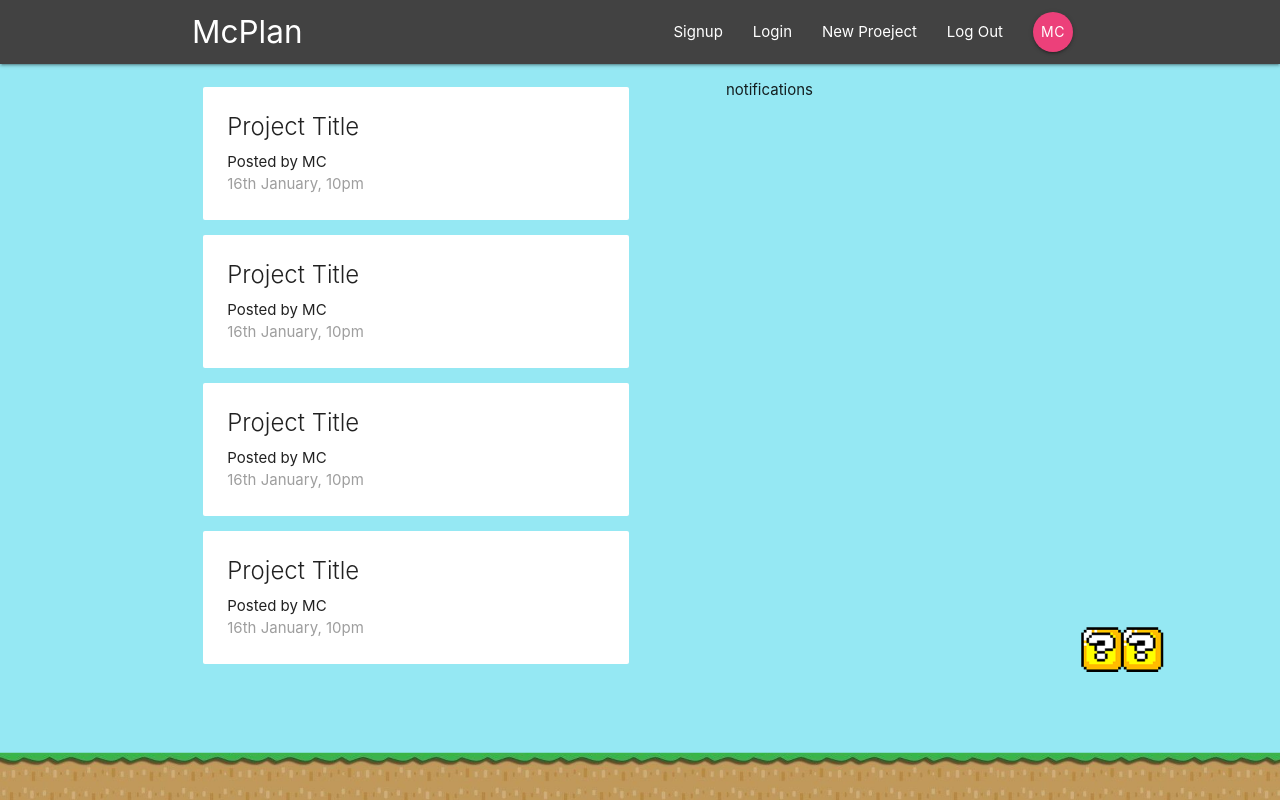
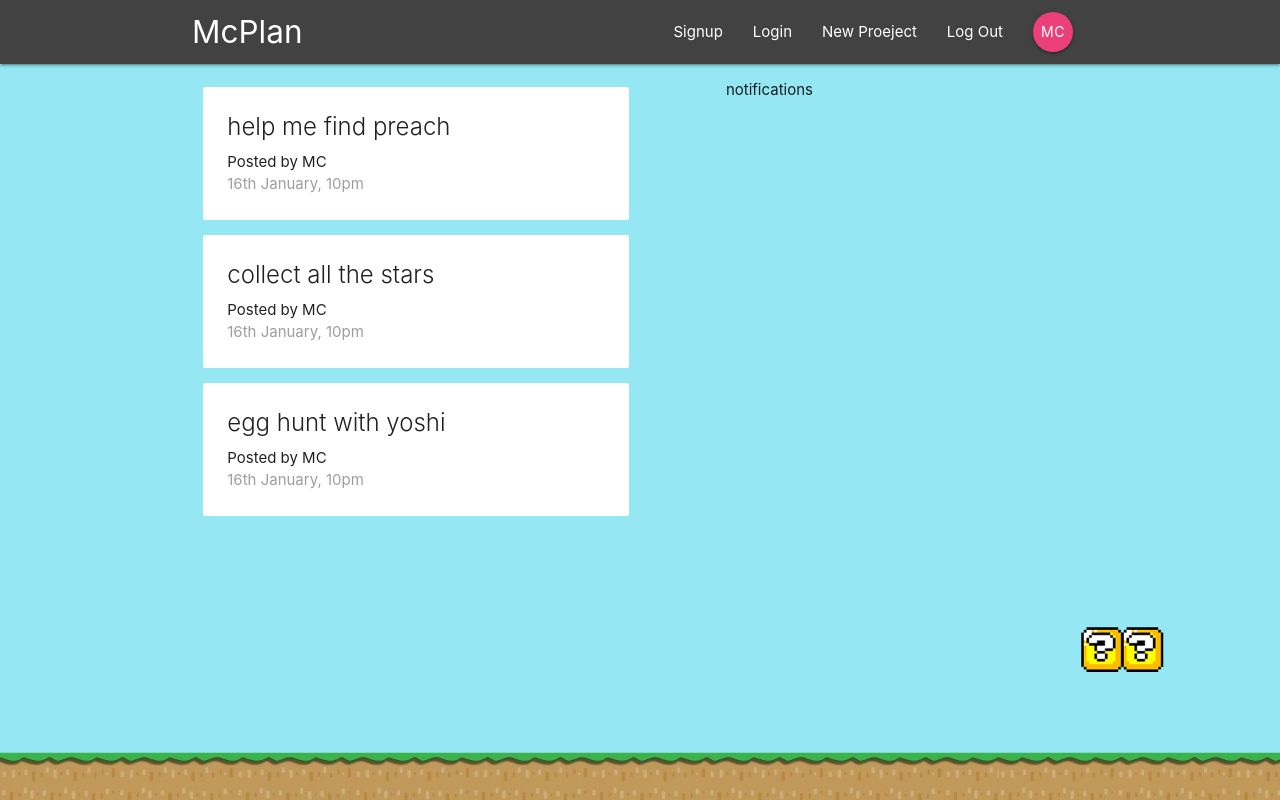
Before and after one commit to msc007/McPlanner, a React (Create React App) app: page / in a window 1280 px wide. Built offline with nearby package versions, Linux system fonts and the light colour scheme.

Commit message:
title in project summary with dummy state done

```diff
--- a/src/App.js
+++ b/src/App.js
@@ -1,4 +1,4 @@
-import React, { Component } from 'react';
+import React, { Component } from 'react'
 import { BrowserRouter, Switch, Route } from 'react-router-dom'
 import Navbar from './components/layout/Navbar'
 import Dashboard from './components/dashboard/Dashboard'
--- a/src/components/dashboard/Dashboard.js
+++ b/src/components/dashboard/Dashboard.js
@@ -1,14 +1,18 @@
 import React, { Component } from 'react'
 import Notifications from './Notifications'
 import ProjectList from '../projects/ProjectList'
+import { connect } from 'react-redux'
 
-export default class Dashboard extends Component {
+class Dashboard extends Component {
   render() {
+		//console.log(this.props);
+		const { projects } = this.props;
+
     return (
       <div className="dashboard container">
 				<div className="row">
 					<div className="col s12 m6">
-						<ProjectList />
+						<ProjectList projects={projects}/>
 					</div>
 					<div className="col s12 m5 offset-m1">
 						<Notifications />
@@ -18,3 +22,13 @@ export default class Dashboard extends Component {
     )
   }
 }
+
+//attach state projects to this component's projects property
+const mapStateToProps = (state) => {
+	return {
+		projects: state.project.projects
+	}
+}
+
+//connect Dashboard to high-order component
+export default connect(mapStateToProps)(Dashboard);
--- a/src/components/projects/ProjectList.js
+++ b/src/components/projects/ProjectList.js
@@ -1,13 +1,14 @@
 import React from 'react'
 import ProjectSummary from './ProjectSummary'
 
-export default function ProjectList() {
+export default function ProjectList({projects}) {
 	return (
 		<div className="project-list section">
-			<ProjectSummary />
-			<ProjectSummary />
-			<ProjectSummary />
-			<ProjectSummary />
+			{ projects && projects.map(project => {
+				return (
+					<ProjectSummary project={project} key={project.id} />
+				)
+			})}
 		</div>
 	)
 }
--- a/src/components/projects/ProjectSummary.js
+++ b/src/components/projects/ProjectSummary.js
@@ -1,10 +1,10 @@
 import React from 'react'
 
-export default function ProjectSummary() {
+export default function ProjectSummary({project}) {
 	return (
 		<div className="card z-depth-0 project-summary">
 			<div className="card-content gery-text text-darken-3">
-				<span className="card-title">Project Title</span>
+				<span className="card-title">{project.title}</span>
 				<p>Posted by MC</p>
 				<p className="grey-text">16th January, 10pm</p>
 			</div>
--- a/src/store/reducers/projectReducer.js
+++ b/src/store/reducers/projectReducer.js
@@ -1,4 +1,11 @@
-const initState = {};
+const initState = {
+	//dummy objects for now
+	projects: [
+		{id: '1', title: 'help me find preach', content: 'blah blah blah blah'},
+		{id: '2', title: 'collect all the stars', content: 'blah blah blah blah'},
+		{id: '3', title: 'egg hunt with yoshi', content: 'blah blah blah blah'}
+	]
+};
 
 export default function projectReducer(state =initState, action){
 	return state;
--- a/src/store/reducers/rootReducer.js
+++ b/src/store/reducers/rootReducer.js
@@ -1,6 +1,6 @@
-import { combineReducers } from 'redux';
-import authReducer from './authReducer';
-import projectReducer from './projectReducer';
+import { combineReducers } from 'redux'
+import authReducer from './authReducer'
+import projectReducer from './projectReducer'
 
 
 //connected with coressponding reducer
```
Also changed, not shown: src/index.js (+8 -8 lines).
